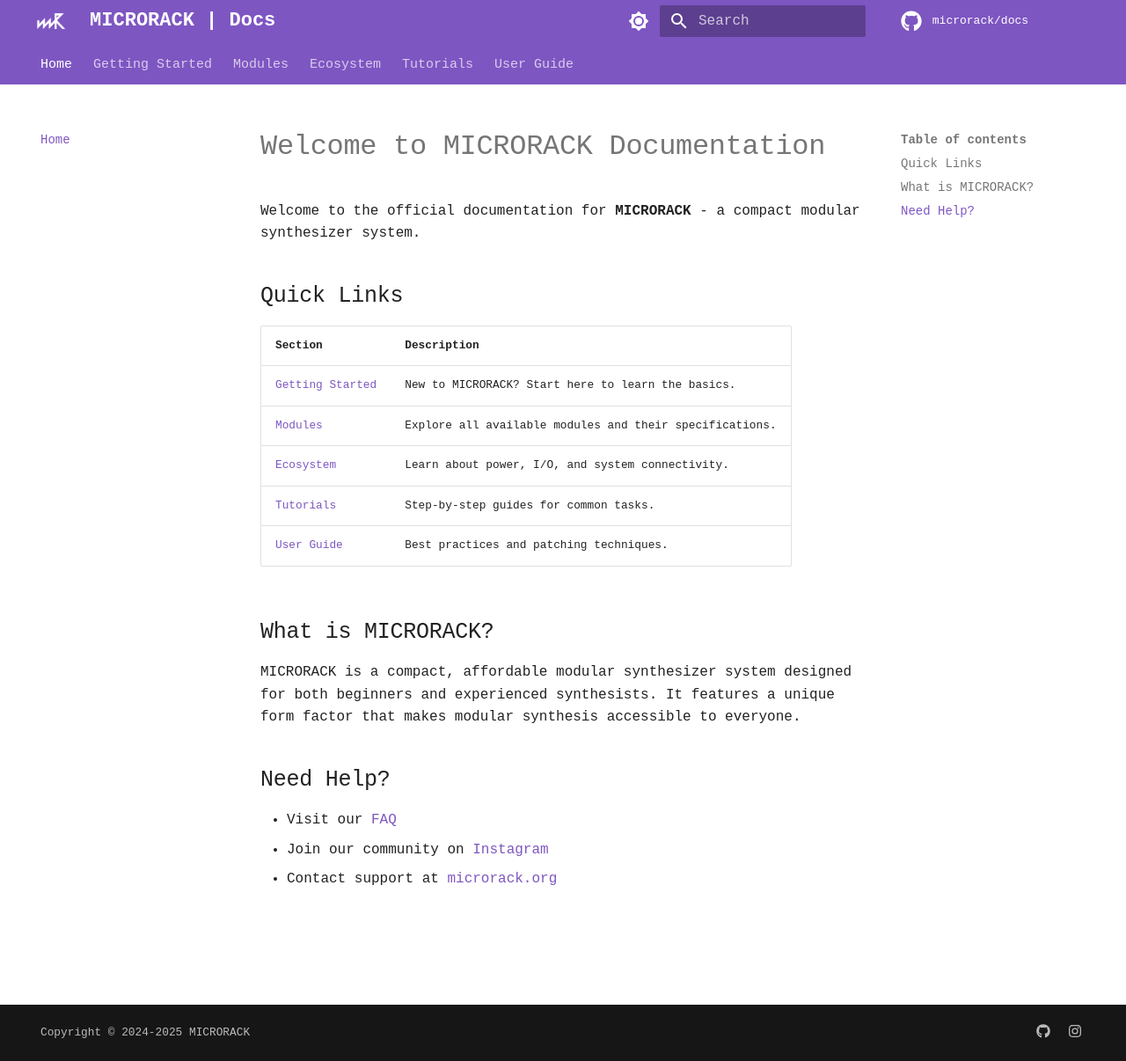
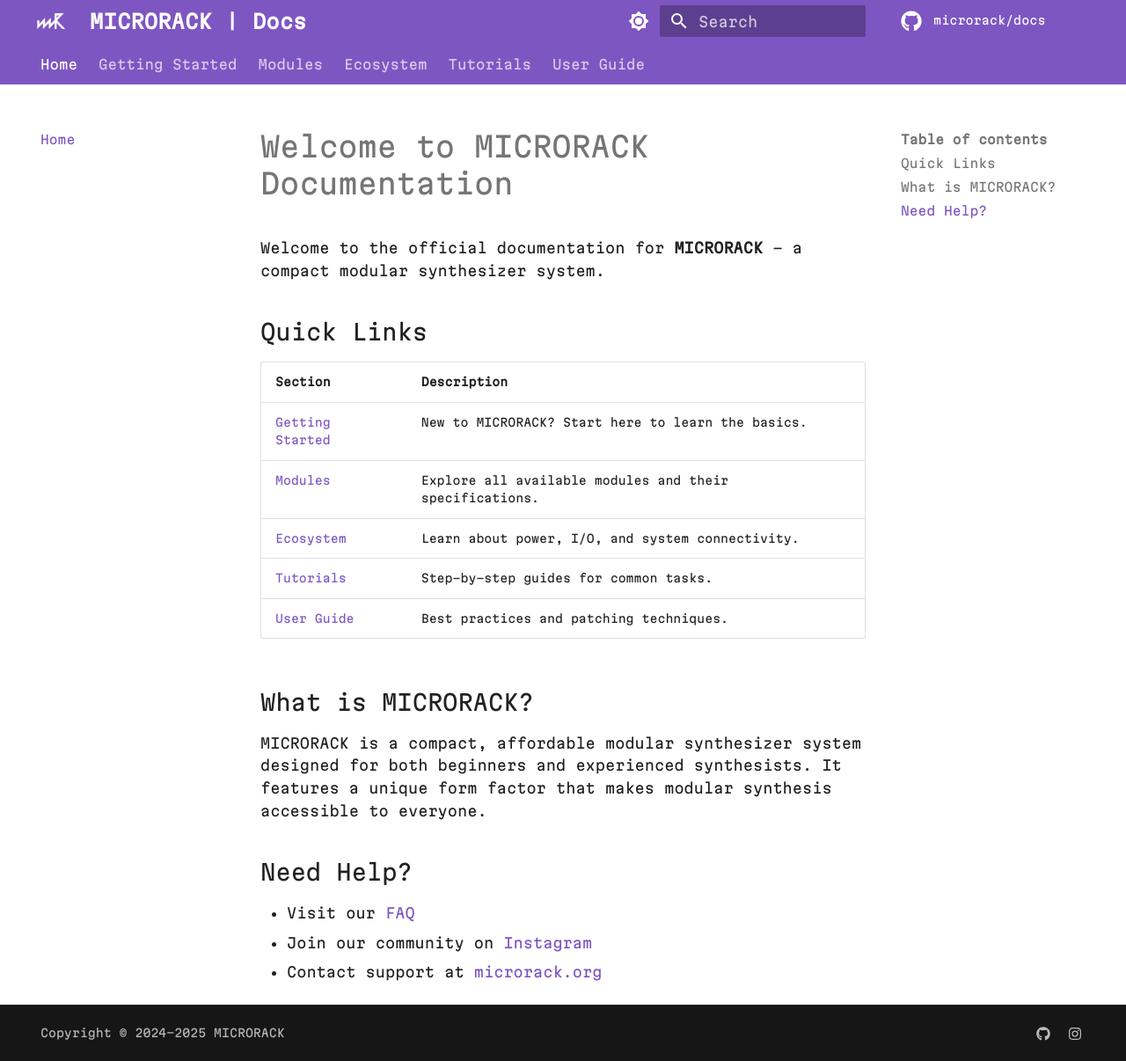
Before and after one commit to microrack/docs-test, an MkDocs documentation site: the page built from docs/index.md, in a window 1280 px wide and 1206 px high. Shown: the whole window at 88% size. Built offline with MkDocs 1.6.1 and Material for MkDocs 9.7.7, drawn with Linux system fonts in a browser that asks for light colours; some web fonts are replaced; comment, search, counter and statistics services are not loaded.

Commit message:
Fix CORS: host Martian Mono font locally

```diff
--- a/docs/assets/extra.css
+++ b/docs/assets/extra.css
@@ -1,7 +1,7 @@
 /* Martian Mono font for entire site */
 @font-face {
   font-family: 'Martian Mono';
-  src: url('https://microrack.org/fonts/martian-mono/latin.woff2') format('woff2');
+  src: url('martian-mono.woff2') format('woff2');
   font-weight: 400;
   font-style: normal;
   font-display: swap;
```
Also changed, not shown: docs/assets/martian-mono.woff2 (added).
